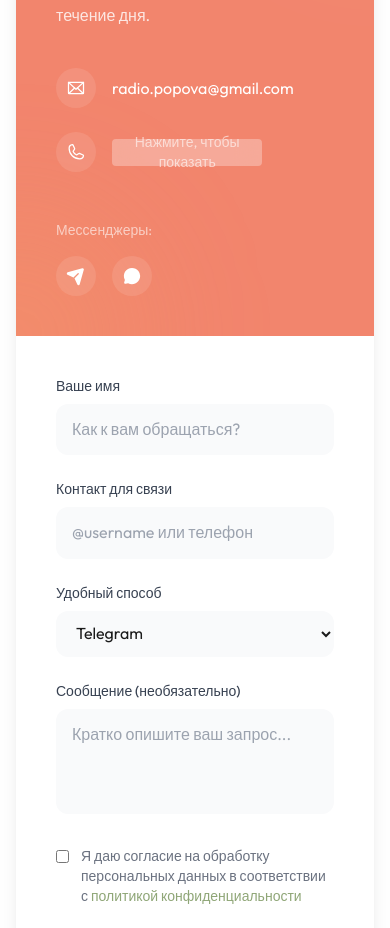
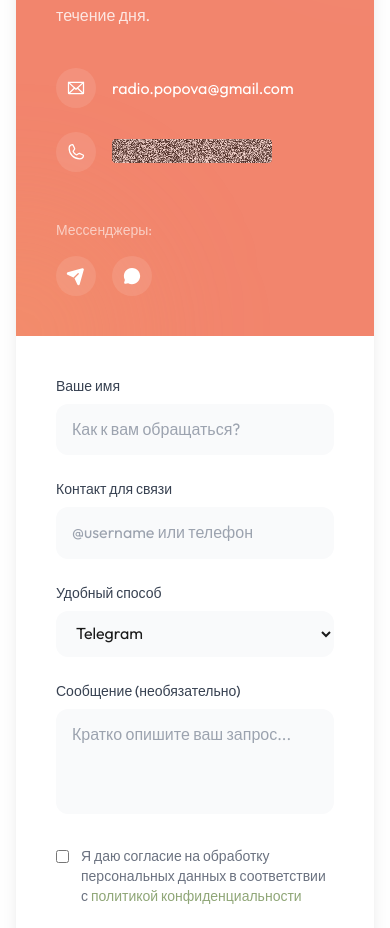
Before and after one commit to ungattocinereo/Giulia, a React (Vite) app: page / in a window 390 px wide. Shown: the part 8922-9850 px from the top of the page. Built offline with nearby package versions, Linux system fonts and the light colour scheme.

Commit message:
feat: redesign phone spoiler with animated noise effect
- Remove text prompt from phone spoiler
- Add animated noise/static canvas effect
- Creates privacy screen appearance over phone number
- Noise animation runs continuously until clicked
- Maintains same phone number length for layout

```diff
--- a/src/components/PhoneSpoiler.jsx
+++ b/src/components/PhoneSpoiler.jsx
@@ -1,13 +1,51 @@
-import React, { useState } from 'react';
+import React, { useState, useEffect, useRef } from 'react';
 import { Phone } from 'phosphor-react';
 
 /**
  * PhoneSpoiler Component
- * Displays phone number as hidden/blurred text (like Telegram spoilers)
+ * Displays phone number with animated noise/static effect (like privacy screen)
  * Reveals the actual number when clicked to prevent scraping
  */
 export default function PhoneSpoiler({ phone, className = '' }) {
     const [isRevealed, setIsRevealed] = useState(false);
+    const canvasRef = useRef(null);
+    const animationRef = useRef(null);
+
+    useEffect(() => {
+        if (isRevealed || !canvasRef.current) return;
+
+        const canvas = canvasRef.current;
+        const ctx = canvas.getContext('2d');
+
+        // Set canvas size
+        const width = canvas.width;
+        const height = canvas.height;
+
+        // Animate noise/static effect
+        const drawNoise = () => {
+            const imageData = ctx.createImageData(width, height);
+            const data = imageData.data;
+
+            for (let i = 0; i < data.length; i += 4) {
+                const value = Math.random() * 255;
+                data[i] = value;     // Red
+                data[i + 1] = value; // Green
+                data[i + 2] = value; // Blue
+                data[i + 3] = 180;   // Alpha (semi-transparent)
+            }
+
+            ctx.putImageData(imageData, 0, 0);
+            animationRef.current = requestAnimationFrame(drawNoise);
+        };
+
+        drawNoise();
+
+        return () => {
+            if (animationRef.current) {
+                cancelAnimationFrame(animationRef.current);
+            }
+        };
+    }, [isRevealed]);
 
     const handleReveal = () => {
         setIsRevealed(true);
@@ -33,23 +71,19 @@ export default function PhoneSpoiler({ phone, className = '' }) {
                     aria-label="Нажмите, чтобы показать номер телефона"
                 >
                     <span className="relative inline-block">
-                        {/* Blurred background effect */}
-                        <span
-                            className="absolute inset-0 bg-white/30 backdrop-blur-md rounded"
-                            aria-hidden="true"
-                        />
-
-                        {/* Hidden text for screen readers and structure */}
+                        {/* Hidden text for structure and screen readers */}
                         <span className="opacity-0 select-none pointer-events-none">
-                            +7 (XXX) XXX-XX-XX
+                            +7 (968) 827-44-47
                         </span>
 
-                        {/* Visible spoiler overlay */}
-                        <span className="absolute inset-0 flex items-center justify-center">
-                            <span className="text-white/60 text-sm group-hover:text-white/80 transition-colors">
-                                Нажмите, чтобы показать
-                            </span>
-                        </span>
+                        {/* Animated noise overlay */}
+                        <canvas
+                            ref={canvasRef}
+                            width={160}
+                            height={24}
+                            className="absolute inset-0 rounded group-hover:opacity-90 transition-opacity"
+                            style={{ imageRendering: 'pixelated' }}
+                        />
                     </span>
                 </button>
             )}
```
